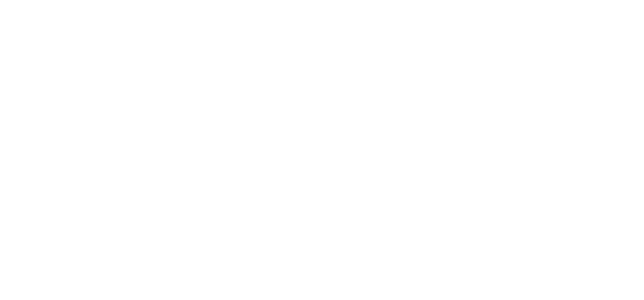
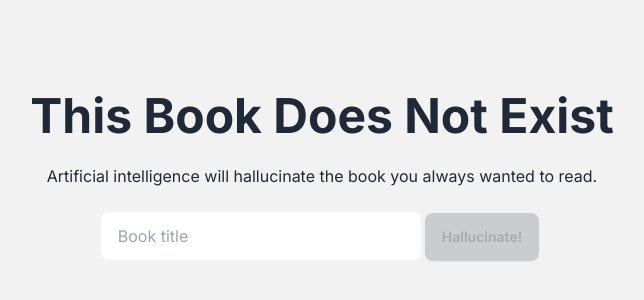
Before and after one commit to feldgendler/this-book-does-not-exist, a Next.js app: page / in a window 1280 px wide. Shown: the part 224-524 px from the top of the page, without its empty margins (318-962 px from the left). Built offline with nearby package versions, Linux system fonts and the light colour scheme.

Commit message:
Skeleton app

```diff
--- /dev/null
+++ b/app/api/book/route.ts
@@ -0,0 +1,16 @@
+import {root} from "../../../core/book";
+import {request} from "../../../core/chat";
+
+export async function POST(req: Request) {
+    const {id} = await req.json();
+
+    const book = await root(id);
+    if (!book) {
+        throw new Response("Book not found", {status: 404})
+    }
+    return Response.json({
+        title: book.title,
+        overview: book.overview,
+        children: book.children.map(({key, title}) => ({key, title, leaf: false})),
+    });
+}
--- /dev/null
+++ b/app/api/create/route.ts
@@ -0,0 +1,9 @@
+import {create} from "../../../core/book";
+import {request} from "../../../core/chat";
+
+export async function POST(req: Request) {
+    const {title} = await req.json();
+
+    const id = await create(title);
+    return Response.json({id});
+}
--- /dev/null
+++ b/app/book/[id]/page.tsx
@@ -0,0 +1,52 @@
+"use client";
+import {useState, useEffect} from "react";
+import Link from "next/link";
+
+type TOC = {
+    key: string;
+    title: string;
+    leaf: boolean;
+    nested?: TOC;
+}[];
+
+export default function Book({params}: {params: {id: string}}) {
+    const [title, setTitle] = useState("");
+    const [overview, setOverview] = useState("");
+    const [contents, setContents] = useState<TOC|undefined>();
+
+    useEffect(() => {
+        async function startLoading() {
+            const response = await fetch("/api/book", {
+                method: "POST",
+                headers: {"Content-Type": "application/json"},
+                body: JSON.stringify({id: params.id}),
+            });
+            const book = await response.json();
+            if (!ignore) {
+                setTitle(book.title);
+                setOverview(book.overview);
+                setContents(book.children);
+            }
+        }
+
+        let ignore = false;
+        startLoading();
+        return () => { ignore = true; };
+    }, []) // start only once
+
+    return <article className="prose">
+        {!title && <div className="flex flex-col gap-4 w-52">
+            <div className="skeleton h-32 w-full"></div>
+            <div className="skeleton h-4 w-28"></div>
+            <div className="skeleton h-4 w-full"></div>
+            <div className="skeleton h-4 w-full"></div>
+        </div>}
+        {title && <h1>{title}</h1>}
+        {overview && <p>{overview}</p>}
+        {contents && <h2>Table of Contents</h2>}
+        {contents && contents.map(({key, title, leaf}, i) => leaf
+            ? <p key={key}>{key}. <Link href={`/book/${params.id}/${key}`}>{title}</Link></p>
+            : <p key={key}>{key}. {title}</p>
+        )}
+    </article>;
+}
--- a/app/page.tsx
+++ b/app/page.tsx
@@ -1,6 +1,42 @@
-import Image from "next/image";
+"use client";
+import { useState } from "react";
+import { useRouter } from "next/navigation";
 
 export default function Home() {
+  const [title, setTitle] = useState("");
+  const [loading, setLoading] = useState(false);
+
+  const router = useRouter();
+
   return <main>
+    <div className="hero min-h-screen bg-base-200">
+      <div className="hero-content text-center">
+        <form className="max-w-2xl" onSubmit={async (e)=>{
+          e.preventDefault();
+          setLoading(true);
+          const response = await fetch("/api/create", {
+            method: "POST",
+            headers: {"Content-Type": "application/json"},
+            body: JSON.stringify({title}),
+          });
+          const {id} = await response.json();
+          router.push(`/book/${id}`);
+        }}>
+          <h1 className="text-5xl font-bold">This Book Does Not Exist</h1>
+          <p className="py-6">Artificial intelligence will hallucinate the book you always wanted to read.</p>
+          <input
+            type="text"
+            placeholder="Book title"
+            className="input w-full max-w-xs"
+            value={title}
+            onChange={(e) => setTitle(e.target.value)}
+          />
+          <button type="submit" className="btn btn-primary mx-1" disabled={!title || loading}>
+            {loading && <span className="loading loading-spinner absolute" />}
+            <span className={loading ? "invisible" : ""}>Hallucinate!</span>
+          </button>
+        </form>
+      </div>
+    </div>
   </main>;
 }
--- /dev/null
+++ b/core/book.ts
@@ -0,0 +1,64 @@
+import { Chat, request } from "./chat";
+import slugify from "slugify";
+import crypto from "crypto";
+import { Butterfly_Kids } from "next/font/google";
+
+export type Book = {
+    title: string;
+    overview: string;
+} & ContentNode;
+
+export type ContentNode = {
+    context: Chat;
+    children: Child[];
+};
+
+export type ContentLeaf = {
+    context: Chat;
+    text: string;
+};
+
+export type Child = {
+    key: string; // section path like 1.2.3
+    title: string;
+    content?: Promise<ContentNode | ContentLeaf>;
+};
+
+
+const titleToID = new Map<string, string>();
+const byID = new Map<string, Promise<Book>>();
+
+export function create(title: string): string {
+    let id = titleToID.get(title);
+    if (!id) {
+        // unique ID even for different titles with the same slug
+        id = slugify(title, {lower: true, strict: true})+"-"+crypto.createHash("sha1").update(title).digest("hex").slice(0, 8);
+        titleToID.set(title, id);
+        byID.set(id, newBook(title)); // start generating asynchronously
+    }
+    return id;
+}
+
+export async function root(id: string): Promise<Book|null> {
+    const bookPromise = byID.get(id);
+    if (!bookPromise) {
+        return null;
+    }
+    return await bookPromise;
+}
+
+async function newBook(title: string): Promise<Book> {
+    let context = await request(`Explore the book "${title}" by A. Robertson, I. Nichols. Answer with a one paragraph overview.`);
+    const overview = context.response;
+
+    context = await request("Table of contents, one depth level, one entry per line, numbered", context);
+    let children: Child[] = [];
+    for (let line of context.response.split("\n")) {
+        let m = /^(\d+)\.\s+(.*)$/.exec(line);
+        if (!m)
+            throw new Error("Failed to parse chatbot response\n"+context.response);
+        children.push({key: m[1], title: m[2]});
+    }
+
+    return {title, overview, context, children};
+}
--- /dev/null
+++ b/core/chat.ts
@@ -0,0 +1,32 @@
+import OpenAI from "openai";
+
+const openai = new OpenAI({
+    baseURL: process.env.OPENAI_BASE_URL,
+    apiKey: process.env.OPENAI_API_KEY,
+});
+
+const model = "gpt-3.5-turbo";
+
+export type Chat = {
+    readonly parent?: Chat;
+    readonly request: string;
+    readonly response: string;
+}
+
+export async function request(request: string, parent?: Chat): Promise<Chat> {
+    // recreate chat history in reverse order
+    let messages: OpenAI.ChatCompletionMessageParam[] = [{role: "user", content: request}];
+    for (let chat = parent; chat; chat = chat.parent) {
+        messages.push({role: "assistant", content: chat.response}, {role: "user", content: chat.request});
+    }
+    console.log(`USER> ${request}`);
+    const res = await openai.chat.completions.create({
+        model,
+        messages: messages.reverse(),
+    });
+    const response = res.choices[0].message.content;
+    if (!response)
+        throw new Error("OpenAI request failed");
+    console.log(`ASSISTANT> ${response}`);
+    return {request, response};
+}
--- a/tailwind.config.ts
+++ b/tailwind.config.ts
@@ -9,6 +9,6 @@ const config: Config = {
   theme: {
     extend: {},
   },
-  plugins: [],
+  plugins: [require("@tailwindcss/typography"), require("daisyui")],
 };
 export default config;
```
Also changed, not shown: package.json (+8 -4 lines), 1 other file (tests, documents, lock files or other folders).
